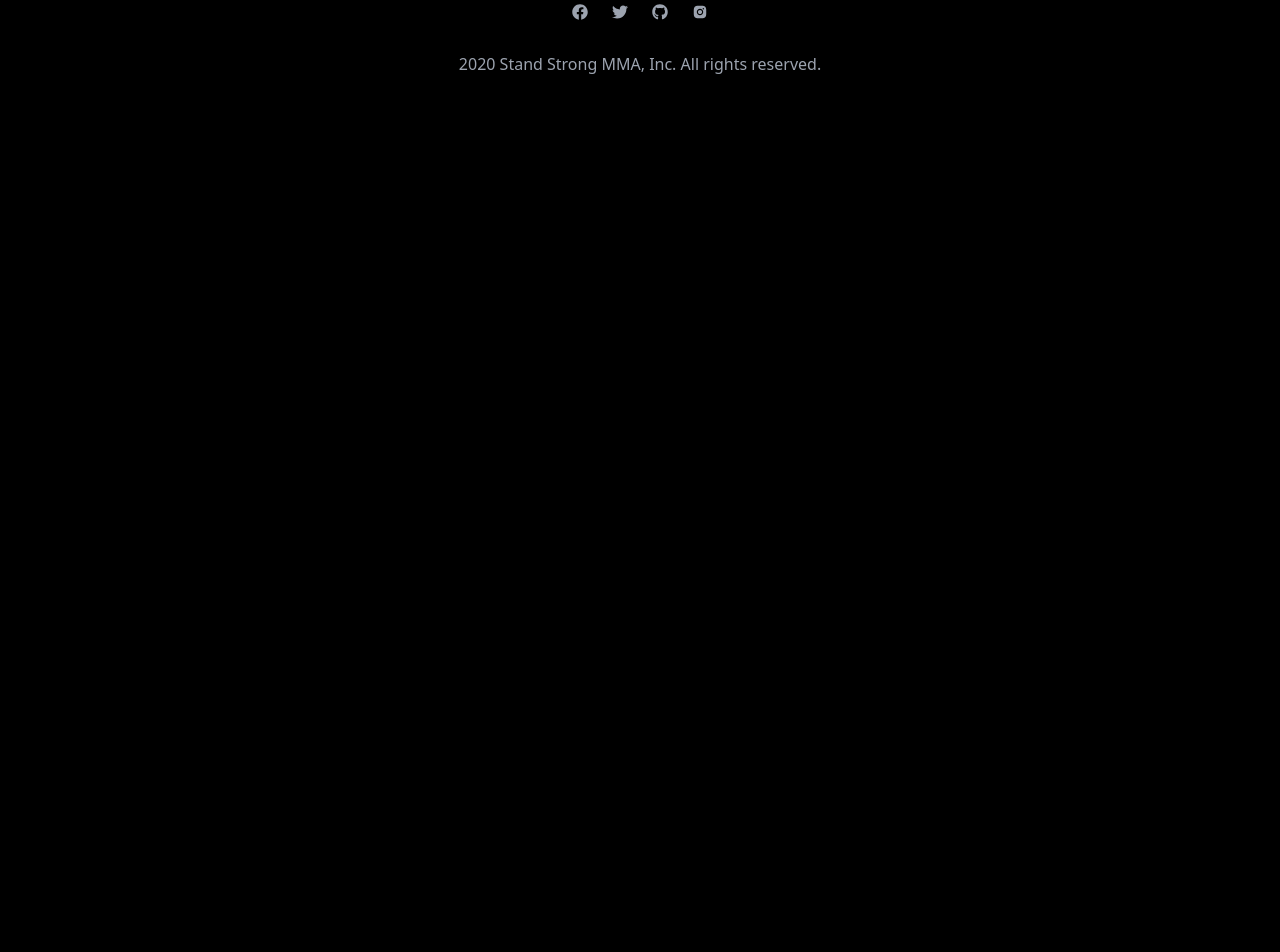
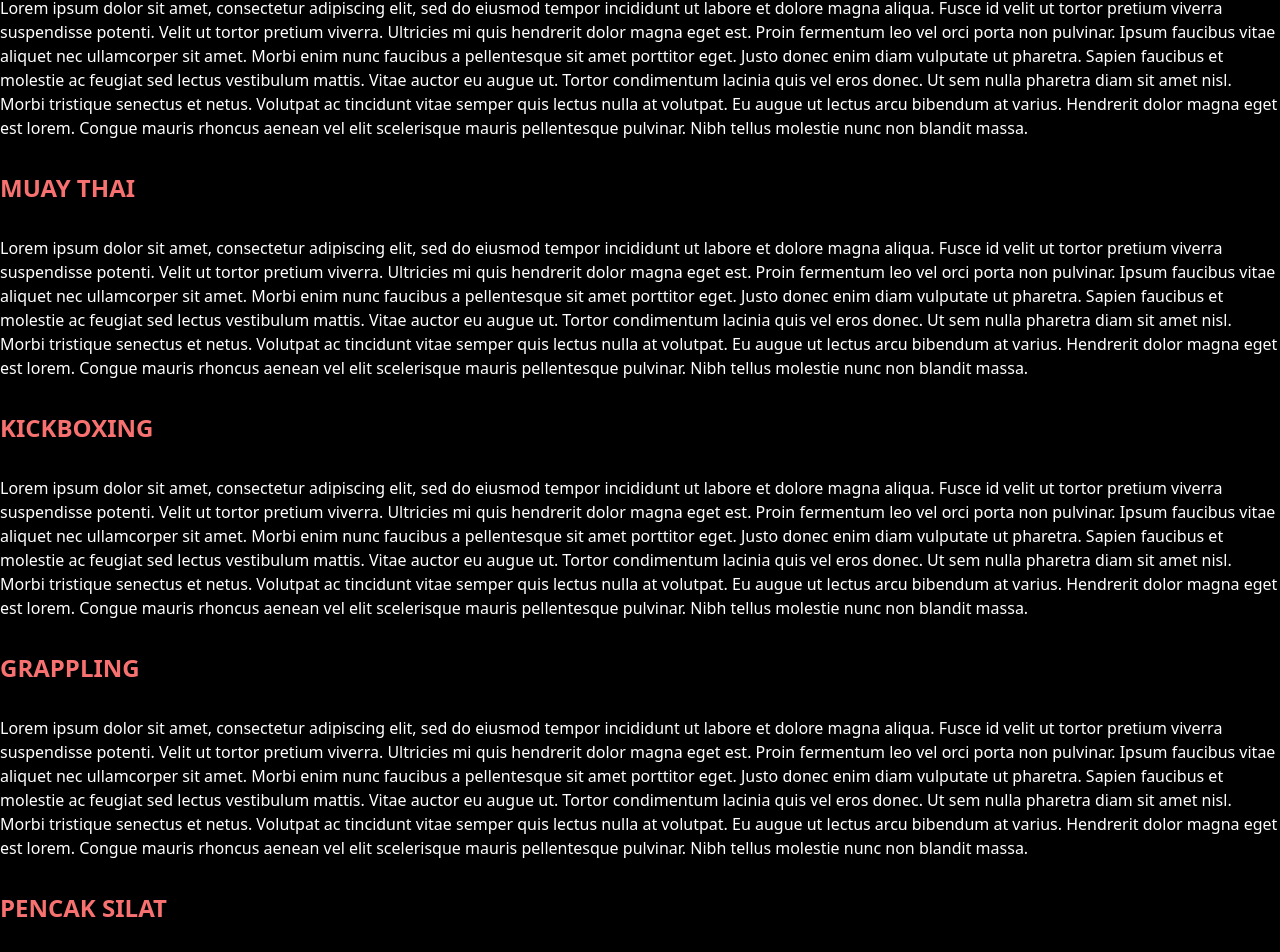
Before and after one commit to vietthom/stand-strong-mma, a Next.js app: page /classes in a window 1280 px wide. Shown: the part 629-1581 px from the top of the page. Before the commit the page ends 800 px from the top, so only its background shows below. Built offline with nearby package versions, Linux system fonts and the light colour scheme.

Commit message:
Add discipline data to classes page

```diff
--- /dev/null
+++ b/data/disciplines.js
@@ -0,0 +1,40 @@
+const disciplines = [
+    {
+        name: 'MMA',
+        href: '/mma',
+        imageUrl: '#',
+        desc: 'Lorem ipsum dolor sit amet, consectetur adipiscing elit, sed do eiusmod tempor incididunt ut labore et dolore magna aliqua. Fusce id velit ut tortor pretium viverra suspendisse potenti. Velit ut tortor pretium viverra. Ultricies mi quis hendrerit dolor magna eget est. Proin fermentum leo vel orci porta non pulvinar. Ipsum faucibus vitae aliquet nec ullamcorper sit amet. Morbi enim nunc faucibus a pellentesque sit amet porttitor eget. Justo donec enim diam vulputate ut pharetra. Sapien faucibus et molestie ac feugiat sed lectus vestibulum mattis. Vitae auctor eu augue ut. Tortor condimentum lacinia quis vel eros donec. Ut sem nulla pharetra diam sit amet nisl. Morbi tristique senectus et netus. Volutpat ac tincidunt vitae semper quis lectus nulla at volutpat. Eu augue ut lectus arcu bibendum at varius. Hendrerit dolor magna eget est lorem. Congue mauris rhoncus aenean vel elit scelerisque mauris pellentesque pulvinar. Nibh tellus molestie nunc non blandit massa.',
+    },
+    {
+        name: 'Muay Thai',
+        href: '/muaythai',
+        imageUrl: '#',
+        desc: 'Lorem ipsum dolor sit amet, consectetur adipiscing elit, sed do eiusmod tempor incididunt ut labore et dolore magna aliqua. Fusce id velit ut tortor pretium viverra suspendisse potenti. Velit ut tortor pretium viverra. Ultricies mi quis hendrerit dolor magna eget est. Proin fermentum leo vel orci porta non pulvinar. Ipsum faucibus vitae aliquet nec ullamcorper sit amet. Morbi enim nunc faucibus a pellentesque sit amet porttitor eget. Justo donec enim diam vulputate ut pharetra. Sapien faucibus et molestie ac feugiat sed lectus vestibulum mattis. Vitae auctor eu augue ut. Tortor condimentum lacinia quis vel eros donec. Ut sem nulla pharetra diam sit amet nisl. Morbi tristique senectus et netus. Volutpat ac tincidunt vitae semper quis lectus nulla at volutpat. Eu augue ut lectus arcu bibendum at varius. Hendrerit dolor magna eget est lorem. Congue mauris rhoncus aenean vel elit scelerisque mauris pellentesque pulvinar. Nibh tellus molestie nunc non blandit massa.',
+    },
+    {
+        name: 'Kickboxing',
+        href: '#kickboxing',
+        imageUrl: '#',
+        desc: 'Lorem ipsum dolor sit amet, consectetur adipiscing elit, sed do eiusmod tempor incididunt ut labore et dolore magna aliqua. Fusce id velit ut tortor pretium viverra suspendisse potenti. Velit ut tortor pretium viverra. Ultricies mi quis hendrerit dolor magna eget est. Proin fermentum leo vel orci porta non pulvinar. Ipsum faucibus vitae aliquet nec ullamcorper sit amet. Morbi enim nunc faucibus a pellentesque sit amet porttitor eget. Justo donec enim diam vulputate ut pharetra. Sapien faucibus et molestie ac feugiat sed lectus vestibulum mattis. Vitae auctor eu augue ut. Tortor condimentum lacinia quis vel eros donec. Ut sem nulla pharetra diam sit amet nisl. Morbi tristique senectus et netus. Volutpat ac tincidunt vitae semper quis lectus nulla at volutpat. Eu augue ut lectus arcu bibendum at varius. Hendrerit dolor magna eget est lorem. Congue mauris rhoncus aenean vel elit scelerisque mauris pellentesque pulvinar. Nibh tellus molestie nunc non blandit massa.',
+    },
+    {
+        name: 'Grappling',
+        href: '/grappling',
+        imageUrl: '#',
+        desc: 'Lorem ipsum dolor sit amet, consectetur adipiscing elit, sed do eiusmod tempor incididunt ut labore et dolore magna aliqua. Fusce id velit ut tortor pretium viverra suspendisse potenti. Velit ut tortor pretium viverra. Ultricies mi quis hendrerit dolor magna eget est. Proin fermentum leo vel orci porta non pulvinar. Ipsum faucibus vitae aliquet nec ullamcorper sit amet. Morbi enim nunc faucibus a pellentesque sit amet porttitor eget. Justo donec enim diam vulputate ut pharetra. Sapien faucibus et molestie ac feugiat sed lectus vestibulum mattis. Vitae auctor eu augue ut. Tortor condimentum lacinia quis vel eros donec. Ut sem nulla pharetra diam sit amet nisl. Morbi tristique senectus et netus. Volutpat ac tincidunt vitae semper quis lectus nulla at volutpat. Eu augue ut lectus arcu bibendum at varius. Hendrerit dolor magna eget est lorem. Congue mauris rhoncus aenean vel elit scelerisque mauris pellentesque pulvinar. Nibh tellus molestie nunc non blandit massa.',
+    },
+    {
+        name: 'Pencak Silat',
+        href: '/pencaksilat',
+        imageUrl: '#',
+        desc: 'Lorem ipsum dolor sit amet, consectetur adipiscing elit, sed do eiusmod tempor incididunt ut labore et dolore magna aliqua. Fusce id velit ut tortor pretium viverra suspendisse potenti. Velit ut tortor pretium viverra. Ultricies mi quis hendrerit dolor magna eget est. Proin fermentum leo vel orci porta non pulvinar. Ipsum faucibus vitae aliquet nec ullamcorper sit amet. Morbi enim nunc faucibus a pellentesque sit amet porttitor eget. Justo donec enim diam vulputate ut pharetra. Sapien faucibus et molestie ac feugiat sed lectus vestibulum mattis. Vitae auctor eu augue ut. Tortor condimentum lacinia quis vel eros donec. Ut sem nulla pharetra diam sit amet nisl. Morbi tristique senectus et netus. Volutpat ac tincidunt vitae semper quis lectus nulla at volutpat. Eu augue ut lectus arcu bibendum at varius. Hendrerit dolor magna eget est lorem. Congue mauris rhoncus aenean vel elit scelerisque mauris pellentesque pulvinar. Nibh tellus molestie nunc non blandit massa.',
+    },
+    {
+        name: 'Jeet Kune Do',
+        href: '/jkd',
+        imageUrl: '#',
+        desc: 'Lorem ipsum dolor sit amet, consectetur adipiscing elit, sed do eiusmod tempor incididunt ut labore et dolore magna aliqua. Fusce id velit ut tortor pretium viverra suspendisse potenti. Velit ut tortor pretium viverra. Ultricies mi quis hendrerit dolor magna eget est. Proin fermentum leo vel orci porta non pulvinar. Ipsum faucibus vitae aliquet nec ullamcorper sit amet. Morbi enim nunc faucibus a pellentesque sit amet porttitor eget. Justo donec enim diam vulputate ut pharetra. Sapien faucibus et molestie ac feugiat sed lectus vestibulum mattis. Vitae auctor eu augue ut. Tortor condimentum lacinia quis vel eros donec. Ut sem nulla pharetra diam sit amet nisl. Morbi tristique senectus et netus. Volutpat ac tincidunt vitae semper quis lectus nulla at volutpat. Eu augue ut lectus arcu bibendum at varius. Hendrerit dolor magna eget est lorem. Congue mauris rhoncus aenean vel elit scelerisque mauris pellentesque pulvinar. Nibh tellus molestie nunc non blandit massa.',
+    },
+];
+
+export default disciplines;
--- a/pages/classes.js
+++ b/pages/classes.js
@@ -1,10 +1,21 @@
 import React from 'react'
 import Schedule from '../components/Schedule'
+import Disciplines from '../data/disciplines';
 
 const classes = () => {
   return (
     <div>
         <Schedule />
+        <div className='container mx-auto'>
+          <div>
+            {Disciplines.map((discipline) => (
+              <div key={discipline} className='text-white'>
+                <h1 key={discipline.href} className='text-2xl font-bold uppercase py-8 text-red-400'>{discipline.name}</h1>
+                <p>{discipline.desc}</p>
+              </div>
+            ))}
+          </div>
+        </div>
     </div>
   )
 }
```
